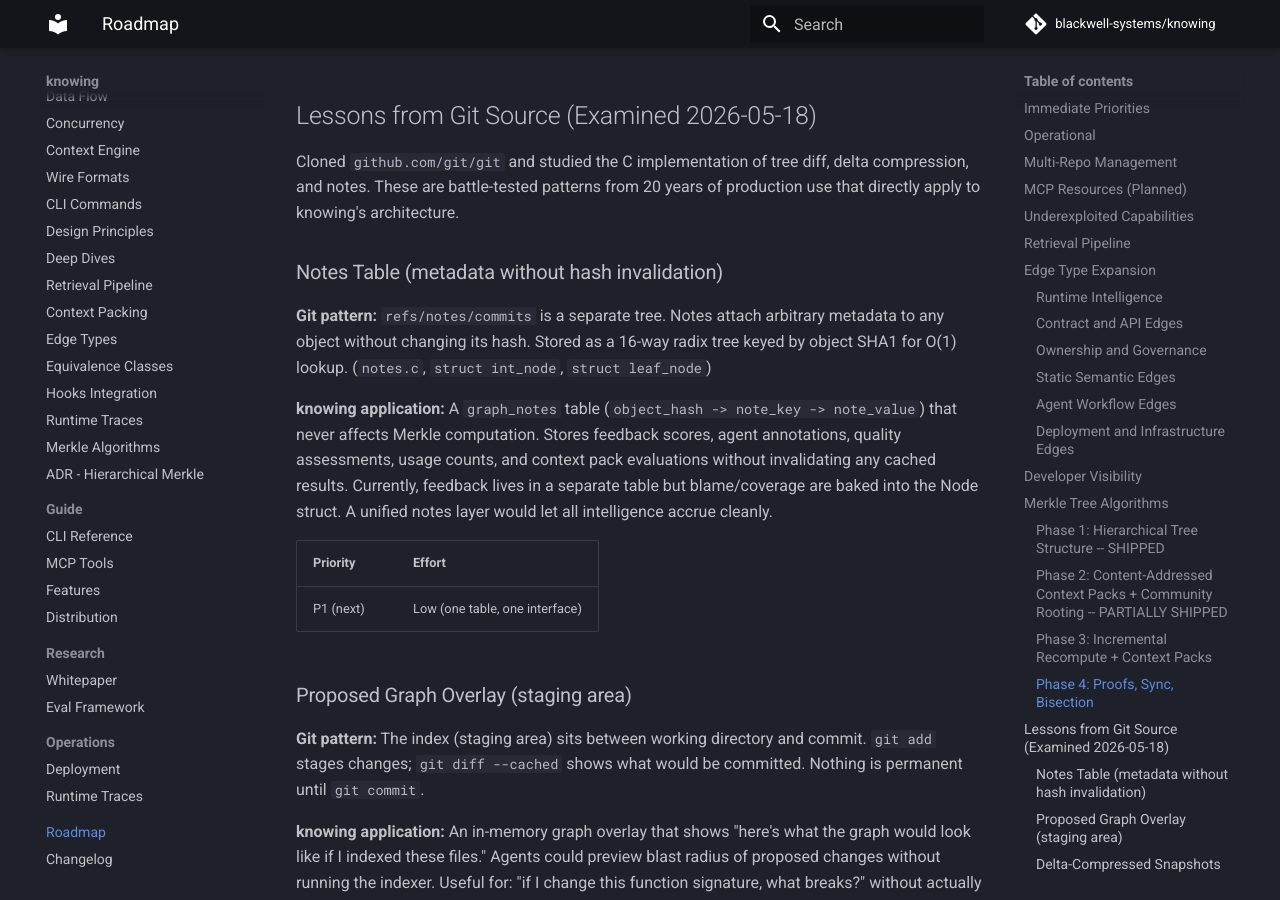
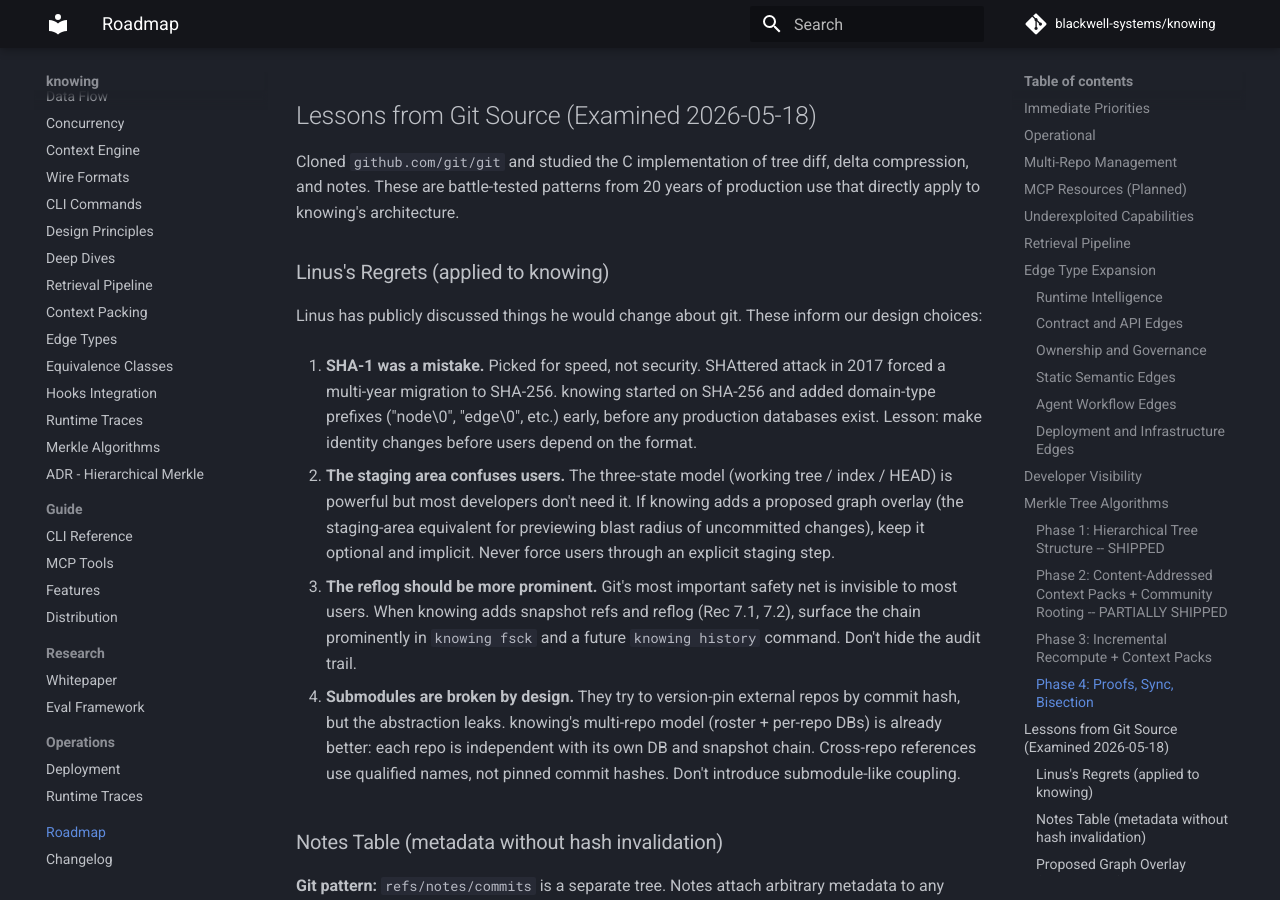
Before and after one commit to blackwell-systems/knowing, an MkDocs documentation site: the page built from docs/roadmap.md, in a window 1280 px wide and 900 px high, scrolled down 10789 px. Built offline with MkDocs 1.6.1 and Material for MkDocs 9.7.7, drawn with Linux system fonts in a browser that asks for light colours; comment, search, counter and statistics services are not loaded.

Commit message:
docs: add Linus's git regrets as design guidance on roadmap
SHA-1 mistake (we're on SHA-256 + domain prefixes), staging area
confusion (keep proposed graph overlay optional), reflog visibility
(surface snapshot chain prominently), submodules broken (our per-repo
DB model is already better).

```diff
--- a/docs/roadmap.md
+++ b/docs/roadmap.md
@@ -233,6 +233,18 @@ Use root diffs to scope downstream recomputation.
 
 Cloned `github.com/git/git` and studied the C implementation of tree diff, delta compression, and notes. These are battle-tested patterns from 20 years of production use that directly apply to knowing's architecture.
 
+### Linus's Regrets (applied to knowing)
+
+Linus has publicly discussed things he would change about git. These inform our design choices:
+
+1. **SHA-1 was a mistake.** Picked for speed, not security. SHAttered attack in 2017 forced a multi-year migration to SHA-256. knowing started on SHA-256 and added domain-type prefixes ("node\0", "edge\0", etc.) early, before any production databases exist. Lesson: make identity changes before users depend on the format.
+
+2. **The staging area confuses users.** The three-state model (working tree / index / HEAD) is powerful but most developers don't need it. If knowing adds a proposed graph overlay (the staging-area equivalent for previewing blast radius of uncommitted changes), keep it optional and implicit. Never force users through an explicit staging step.
+
+3. **The reflog should be more prominent.** Git's most important safety net is invisible to most users. When knowing adds snapshot refs and reflog (Rec 7.1, 7.2), surface the chain prominently in `knowing fsck` and a future `knowing history` command. Don't hide the audit trail.
+
+4. **Submodules are broken by design.** They try to version-pin external repos by commit hash, but the abstraction leaks. knowing's multi-repo model (roster + per-repo DBs) is already better: each repo is independent with its own DB and snapshot chain. Cross-repo references use qualified names, not pinned commit hashes. Don't introduce submodule-like coupling.
+
 ### Notes Table (metadata without hash invalidation)
 
 **Git pattern:** `refs/notes/commits` is a separate tree. Notes attach arbitrary metadata to any object without changing its hash. Stored as a 16-way radix tree keyed by object SHA1 for O(1) lookup. (`notes.c`, `struct int_node`, `struct leaf_node`)
```
